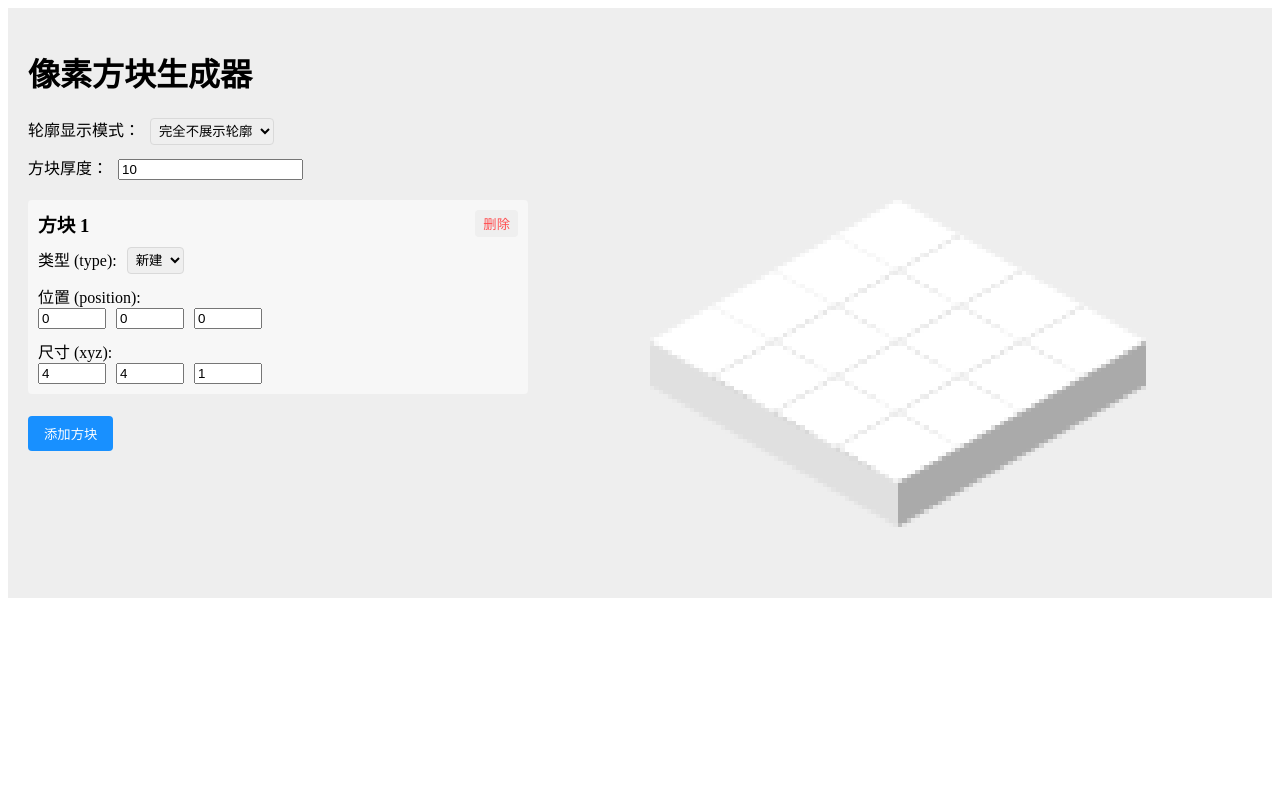
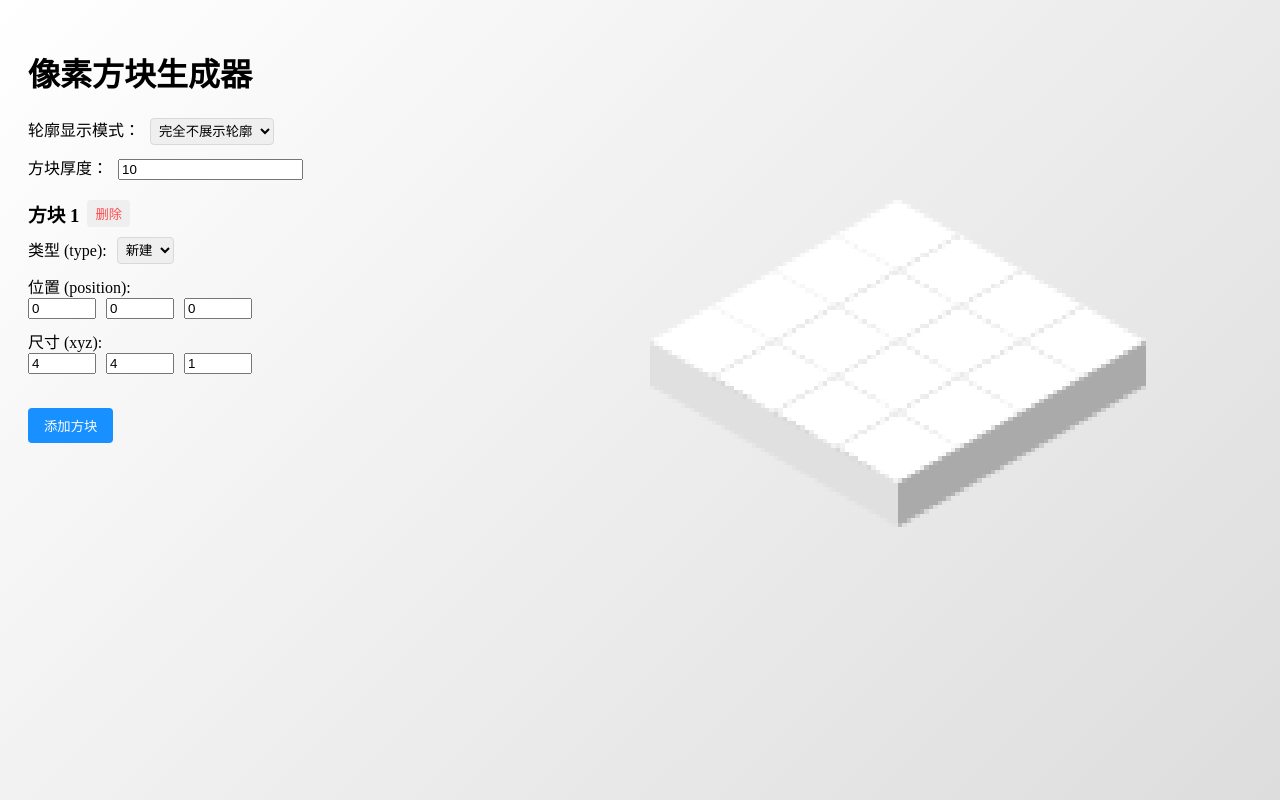
Before and after one commit to ymssx/pixel-creator, a React (Vite) app: page / in a window 1280 px wide. Built offline with nearby package versions, Linux system fonts and the light colour scheme.

Commit message:
style: 补充样式

```diff
--- a/index.html
+++ b/index.html
@@ -5,8 +5,16 @@
     <meta name="viewport" content="width=device-width, initial-scale=1.0" />
     <title>像素方块生成器</title>
   </head>
+  <style>
+    html {
+      width: 100vw;
+      height: 100vh;
+      overflow: auto;
+      background: linear-gradient(135deg, #fff 0%, #ddd 100%);
+    }
+  </style>
   <body>
-    <div id="root" style="background: #eee;"></div>
+    <div id="root"></div>
     <script type="module" src="/src/main.jsx"></script>
   </body>
 </html>
--- a/src/App.jsx
+++ b/src/App.jsx
@@ -316,12 +316,11 @@ const App = () => {
   const renderBlockInputs = (block, index) => {
     return (
       <div key={index} style={{
-        background: '#f7f7f7',
-        padding: '10px',
-        marginBottom: '12px',
+        paddingY: '10px',
+        marginBottom: '24px',
         borderRadius: '4px'
       }}>
-        <div style={{ display: 'flex', justifyContent: 'space-between', marginBottom: '10px' }}>
+        <div style={{ display: 'flex', gap: '8px', marginBottom: '10px' }}>
           <h3 style={{ margin: 0 }}>方块 {index + 1}</h3>
           <button
             onClick={() => handleDeleteBlock(index)}
```
